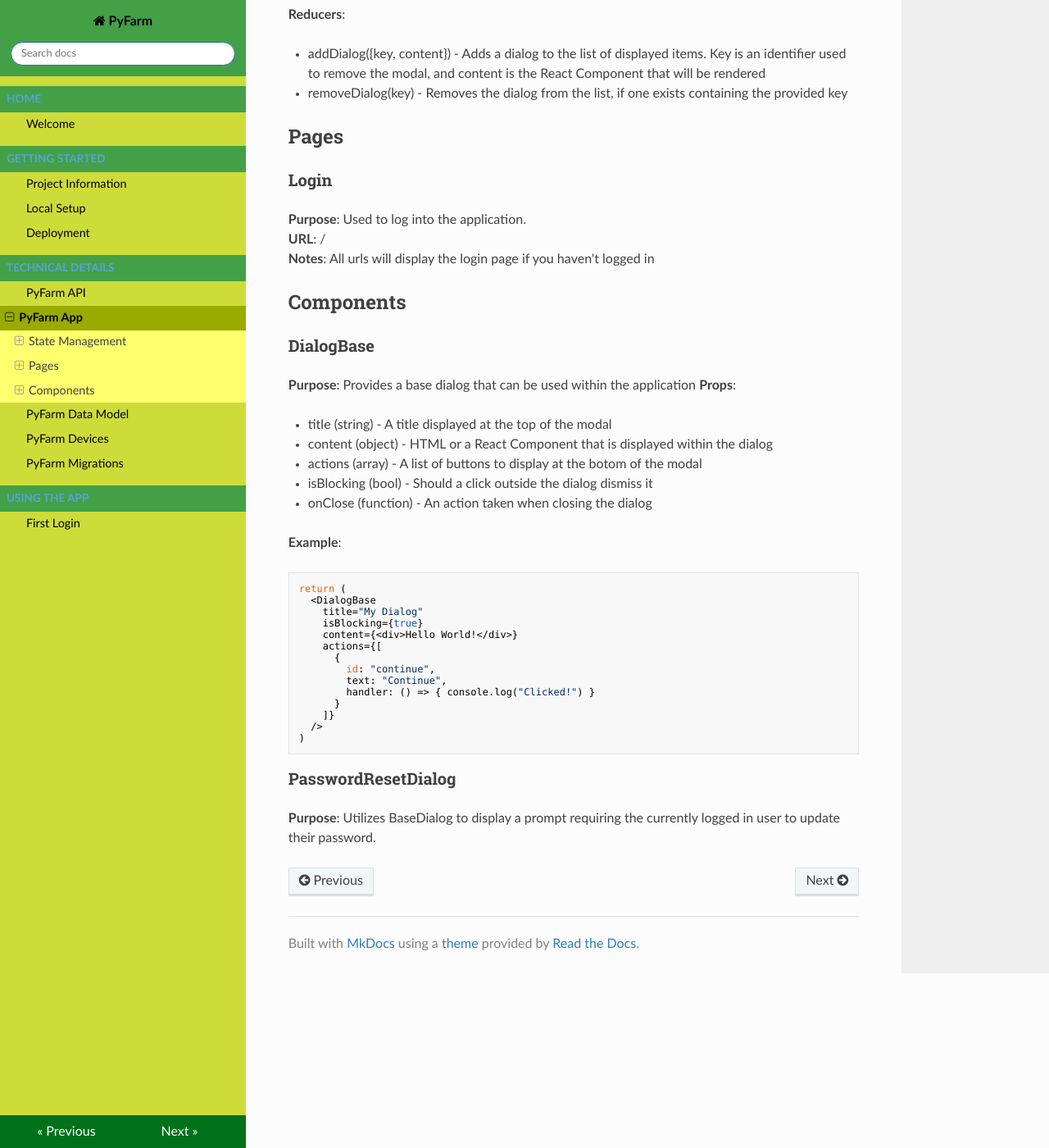
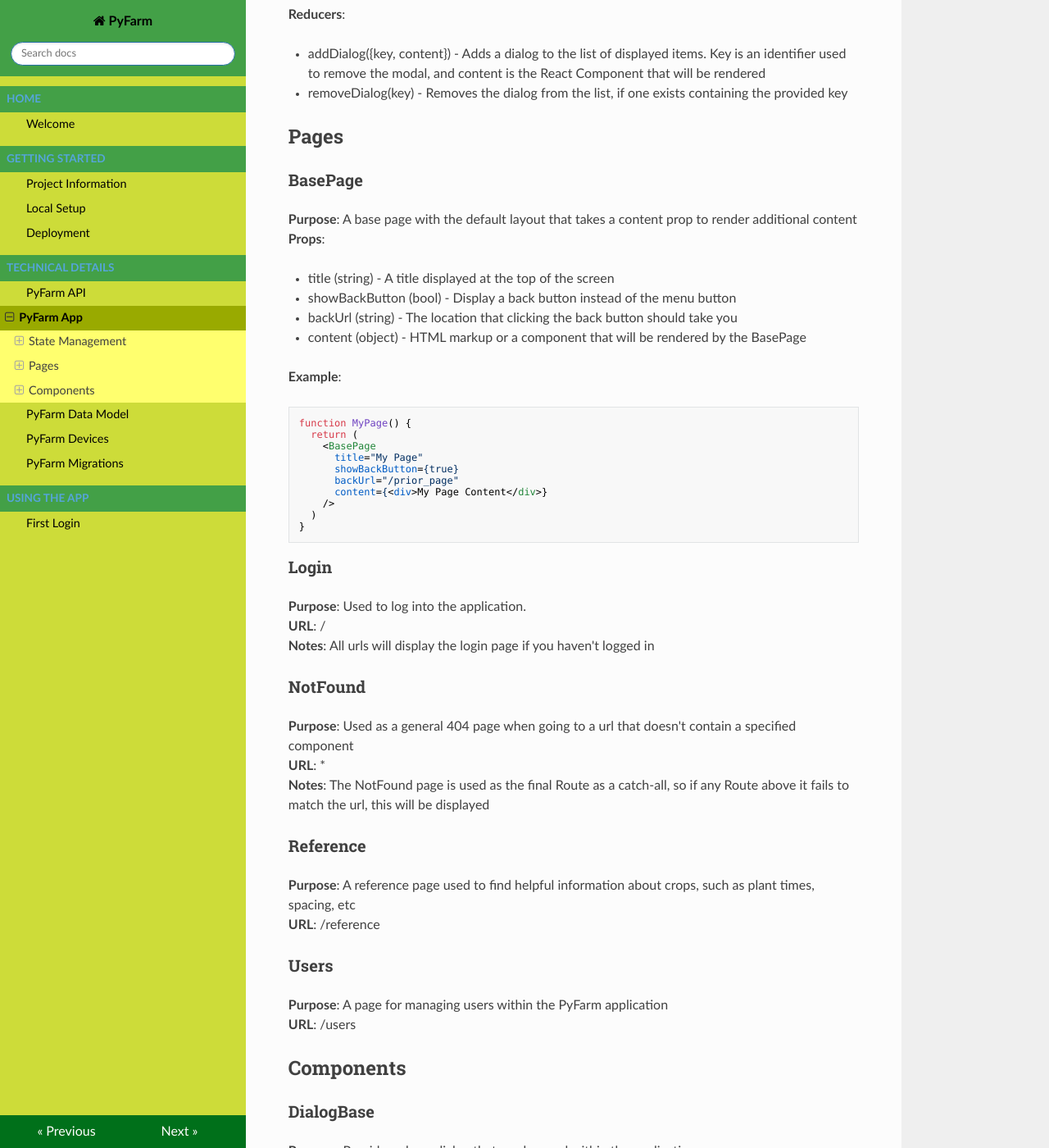
Before and after one commit to Demetrioz/PyFarm, an MkDocs documentation site: the page built from docs/tech_docs/app.md, in a window 1280 px wide and 1400 px high, scrolled down 932 px. Shown: the whole window at 82% size. Built offline with MkDocs 1.6.1, drawn with Linux system fonts in a browser that asks for light colours; nearby versions of some CDN libraries; some of the changed text lies outside the part shown.

Commit message:
Base Page
Created components and layout for the base page that other pages will extend from

````diff
--- a/docs/tech_docs/app.md
+++ b/docs/tech_docs/app.md
@@ -50,11 +50,57 @@
 
 ## Pages
 
+### BasePage
+
+**Purpose**: A base page with the default layout that takes a content prop to
+render additional content
+**Props**:
+
+- title (string) - A title displayed at the top of the screen
+- showBackButton (bool) - Display a back button instead of the menu button
+- backUrl (string) - The location that clicking the back button should take you
+- content (object) - HTML markup or a component that will be rendered by the
+  BasePage
+
+**Example**:
+
+```
+function MyPage() {
+  return (
+    <BasePage
+      title="My Page"
+      showBackButton={true}
+      backUrl="/prior_page"
+      content={<div>My Page Content</div>}
+    />
+  )
+}
+```
+
 ### Login
 
 **Purpose**: Used to log into the application.
 **URL**: /
 **Notes**: All urls will display the login page if you haven't logged in
+
+### NotFound
+
+**Purpose**: Used as a general 404 page when going to a url that doesn't contain
+a specified component
+**URL**: \*
+**Notes**: The NotFound page is used as the final Route as a catch-all, so if
+any Route above it fails to match the url, this will be displayed
+
+### Reference
+
+**Purpose**: A reference page used to find helpful information about crops, such
+as plant times, spacing, etc
+**URL**: /reference
+
+### Users
+
+**Purpose**: A page for managing users within the PyFarm application
+**URL**: /users
 
 ## Components
 
@@ -89,6 +135,81 @@
 )
 ```
 
+### Header
+
+**Purpose**: A header object that displays across the top of the screen
+**Props**:
+
+- onMenuClick (function) - An action that occurs when clicking the menu icon
+- backUrl (string) - A url that clicking the back button will take you to
+- showBackButton (bool) - A back button should be shown instead of a menu button
+- title (string) - A title displayed in the header
+
+**Example**:
+
+```
+return (
+  <div id="page_content">
+    <Header
+      title="My Header"
+      onMenuClick={toggleDrawer}
+    />
+    <div>
+      <p>My page markup</p>
+    </div>
+  </div>
+)
+```
+
+### NavigationButton
+
+**Purpose**: A button used in the navigation drawer
+**Props**:
+
+- onClick (function) - an action that occurs when clicking the button
+- text (string) - The main text of the button
+- icon (icon) - An icon displayed in front of the text
+
+**Example**:
+
+```
+return (
+  <List>
+    <NavigationButton
+      icon={<MyIcon />}
+      text="My Button"
+      onClick={myClickHandler}
+    />
+  </List>
+)
+```
+
+### NavigationDrawer
+
+**Purpose**: A drawer used for navigation within the app. Stays visible on large
+screens and can be hidden on small screens
+**Props**:
+
+- onClose (function) - An action that occurs when closing the drawer
+- open (bool) - Whether the drawer is open or closed
+
+**Example**:
+
+```
+return (
+  <div id="container">
+    <Header ... />
+    <NavigationDrawer
+      open={openState}
+      onClose={closeHandler}
+    />
+    <div id="page_content">
+      <p>My content</p>
+    </div>
+  </div>
+)
+```
+
 ### PasswordResetDialog
 
 **Purpose**: Utilizes BaseDialog to display a prompt requiring the currently
--- a/pyfarm_app/src/components/PasswordResetDialog/PasswordResetDialog.js
+++ b/pyfarm_app/src/components/PasswordResetDialog/PasswordResetDialog.js
@@ -59,7 +59,7 @@
         password.value
       );
 
-      if (result && result[0] == true) dispatch(removeDialog(props.id));
+      if (result && result[0] === true) dispatch(removeDialog(props.id));
     } catch (e) {
       console.log("Error!", e);
     }
````
Also changed, not shown: docs/getting_started/information.md (+1 -0 lines), pyfarm_app/src/components/Header/Header.js (added, +51 -0 lines), pyfarm_app/src/components/NavigationButton/NavigationButton.js (added, +21 -0 lines), pyfarm_app/src/components/NavigationDrawer/NavigationDrawer.js (added, +83 -0 lines), pyfarm_app/src/components/NavigationDrawer/NavigationDrawer.module.css (added, +13 -0 lines), pyfarm_app/src/pages/BasePage/BasePage.js (added, +42 -0 lines), pyfarm_app/src/pages/BasePage/BasePage.module.css (added, +17 -0 lines), pyfarm_app/src/pages/NotFound/NotFound.js (added, +14 -0 lines), pyfarm_app/src/pages/Reference/Reference.js (added, +9 -0 lines), pyfarm_app/src/pages/Users/Users.js (added, +9 -0 lines), 3 other files.
